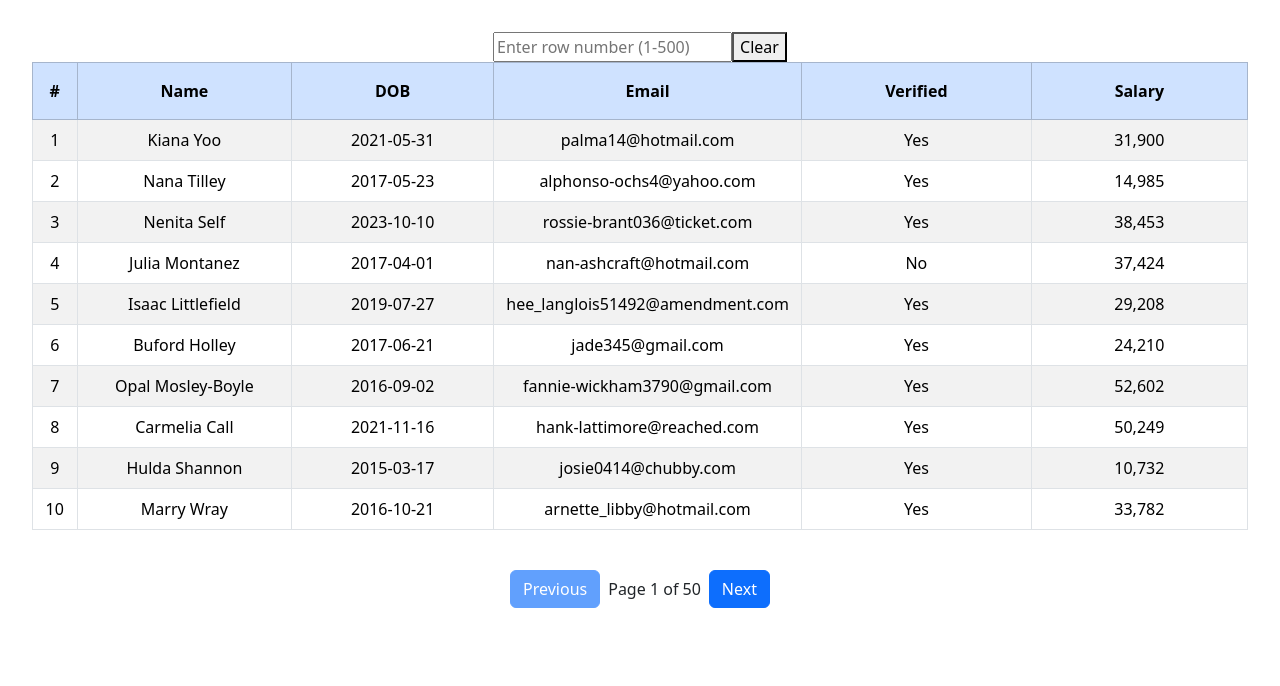
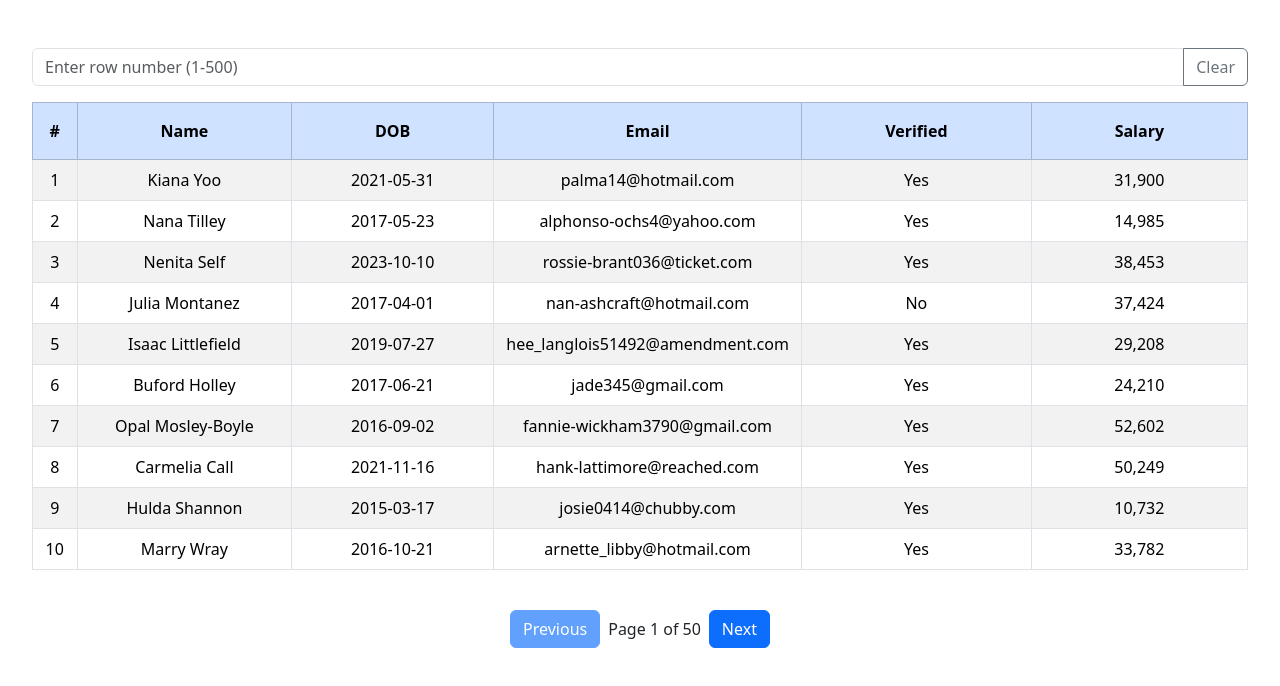
Before and after one commit to ebenezerdon/react-table, a React (Vite) app: page / in a window 1280 px wide. Shown: the top 686 px of the page. Built offline with nearby package versions, Linux system fonts and the light colour scheme.

Commit message:
style jumpToRow input field - and reset highlighted row on clearJumpToRow click

```diff
--- a/src/components/DataTable.tsx
+++ b/src/components/DataTable.tsx
@@ -20,7 +20,7 @@ const DataTable: React.FC<DataTableProps> = ({ data }) => {
   useEffect(() => {
     if (jumpToRow) {
       const rowNumber = parseInt(jumpToRow, 10)
-      if (!isNaN(rowNumber) && rowNumber >= 1 && rowNumber <= 500) {
+      if (!isNaN(rowNumber) && rowNumber >= 1 && rowNumber <= data.ctRoot.length) {
         const pageNumber = Math.ceil(rowNumber / recordsPerPage) - 1
         setCurrentPage(pageNumber)
         setHighlightedRow(data.ctRoot[rowNumber - 1]._id)
@@ -44,20 +44,30 @@ const DataTable: React.FC<DataTableProps> = ({ data }) => {
     setShowModal(true)
   }
 
+  const clearJumpToRow = () => {
+    setJumpToRow('')
+    setHighlightedRow(null)
+  }
+
   const startIndex = currentPage * recordsPerPage
   const endIndex = startIndex + recordsPerPage
   const currentRecords = data.ctRoot.slice(startIndex, endIndex)
 
   return (
     <main>
-      <div className="jump-to-row">
+      <div className="jump-to-row my-3">
+        <div className="input-group">
           <input
             type="number"
+            className="form-control"
             placeholder="Enter row number (1-500)"
             value={jumpToRow}
             onChange={(e) => setJumpToRow(e.target.value)}
           />
-        <button onClick={() => setJumpToRow('')}>Clear</button>
+          <button className="btn btn-outline-secondary" type="button" onClick={clearJumpToRow}>
+            Clear
+          </button>
+        </div>
       </div>
       <div className="custom-style table-responsive">
         <table className="table table-striped table-bordered table-hover">
@@ -76,6 +86,9 @@ const DataTable: React.FC<DataTableProps> = ({ data }) => {
               <tr
                 key={person._id}
                 onClick={() => handleRowClick(person)}
+                onKeyDown={(e) => e.key === 'Enter' && handleRowClick(person)}
+                role="button"
+                tabIndex={0}
                 className={person._id === highlightedRow ? 'highlighted' : ''}
               >
                 <td>{startIndex + index + 1}</td>
```
Lines whose indentation alone changed are shown as unchanged.
